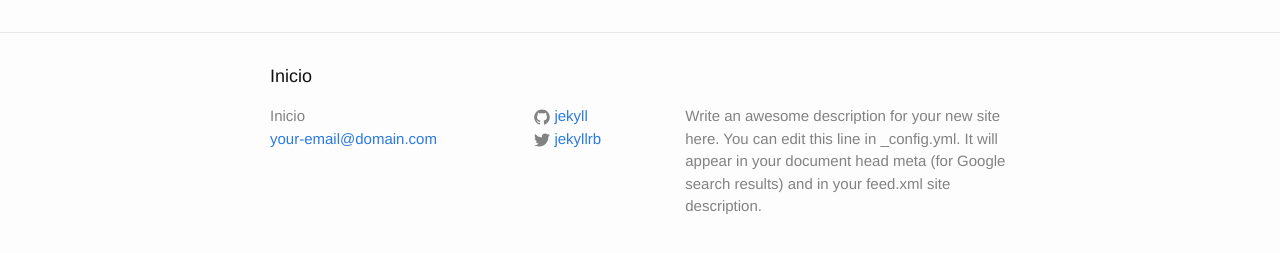
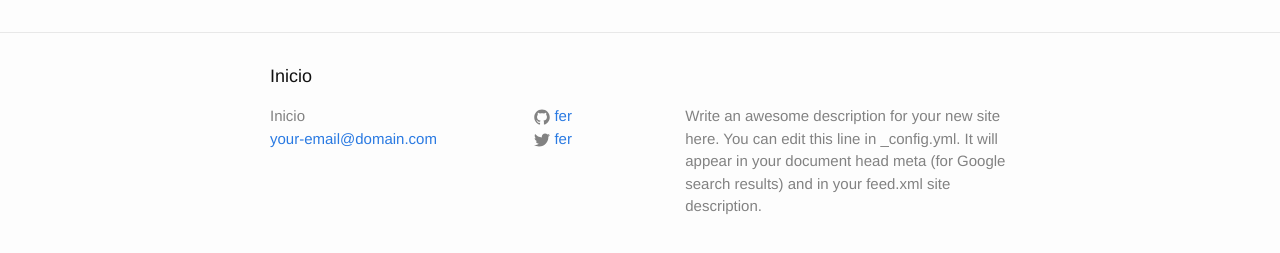
Before and after one commit to frgen/prueba-1, a Jekyll site: the page built from index.html, in a window 1280 px wide. Shown: the part 264-517 px from the top of the page. Built offline with Jekyll 4.4.1, drawn with Linux system fonts in a browser that asks for light colours.

Commit message:
Update _config.yml

```diff
--- a/_config.yml
+++ b/_config.yml
@@ -14,8 +14,9 @@ description: > # this means to ignore newlines until "baseurl:"
   Google search results) and in your feed.xml site description.
 baseurl: "" # the subpath of your site, e.g. /blog
 url: "http://yourdomain.com" # the base hostname & protocol for your site
-twitter_username: jekyllrb
-github_username:  jekyll
+twitter_username: fer
+github_username:  fer
+instagram_username: fer
 
 # Build settings
 markdown: kramdown
```
